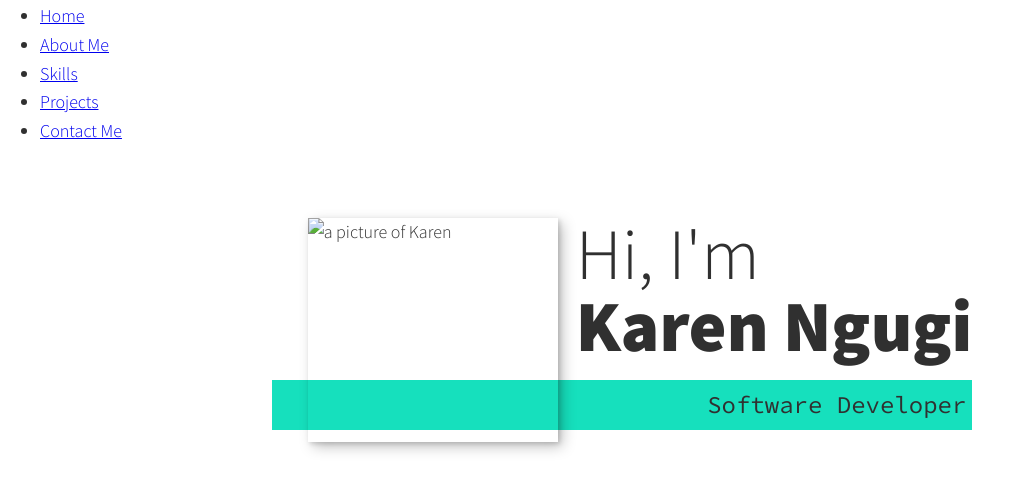
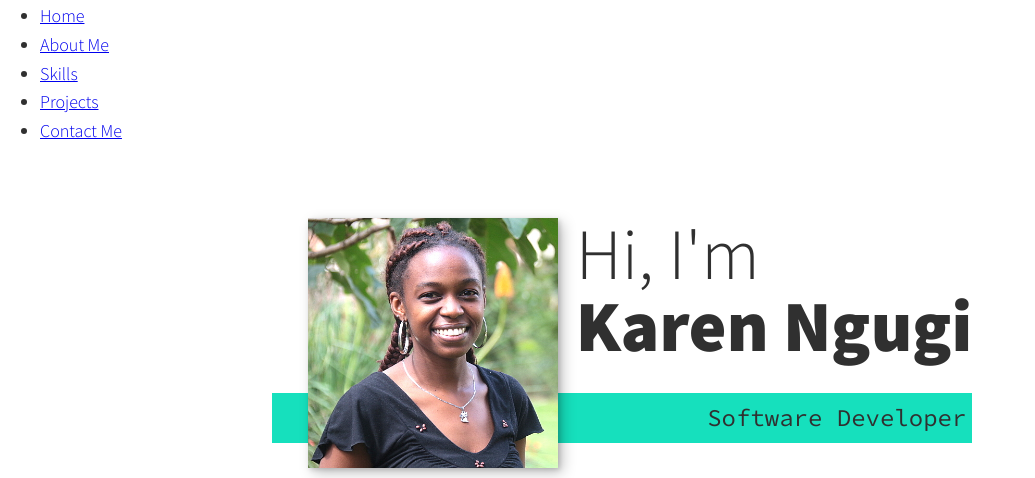
Before and after one commit to KarenNgugi/KarenNgugi.github.io, a plain HTML site: page index.html in a window 1280 px wide. Shown: the part 322-800 px from the top of the page, without its empty margins (0-1035 px from the left). Drawn offline with nearby package versions, Linux system fonts and the light colour scheme.

Commit message:
Renaming "profile.JPG" to "profile.png" on line 37

```diff
--- a/index.html
+++ b/index.html
@@ -34,7 +34,7 @@
             <p class='section__subtitle section__subtitle--intro'>
                 Software Developer
             </p>
-            <img src='img/profile.JPG' alt='a picture of Karen' class="intro__img">
+            <img src='img/profile.png' alt='a picture of Karen' class="intro__img">
         </section>
 
         <!-- Skills -->
```
